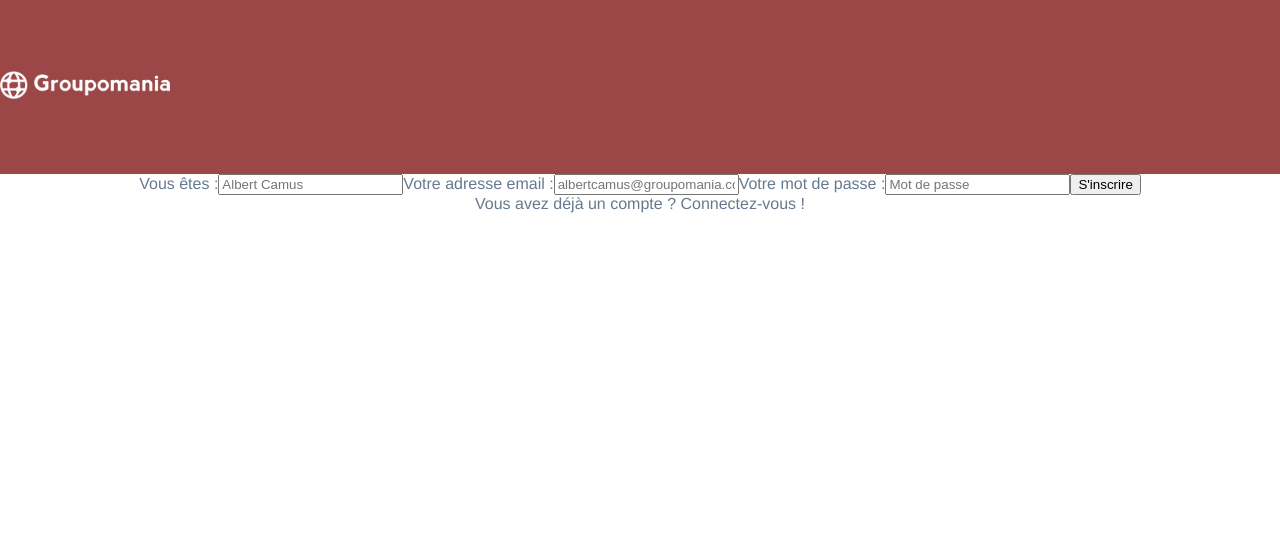
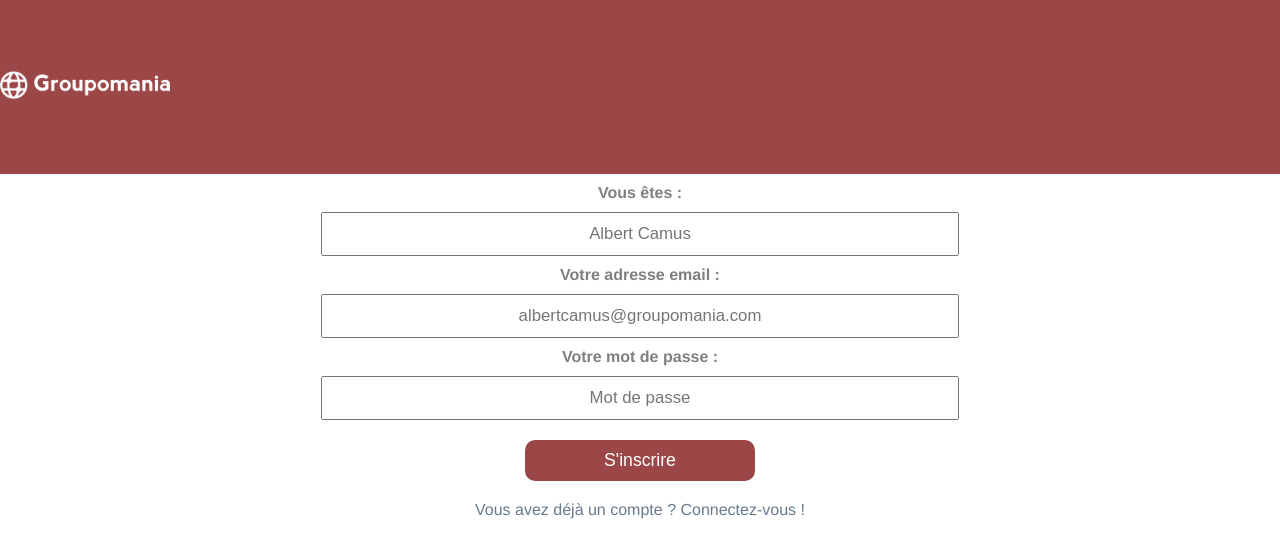
Before and after one commit to Elena-Lou/_7_28062021, a Vue app in the folder frontend/: page /signup in a window 1280 px wide. Shown: the top 558 px of the page. Built offline with nearby package versions, Linux system fonts and the light colour scheme.

Commit message:
style page accueil, login, signup

```diff
--- a/frontend/src/views/Home.vue
+++ b/frontend/src/views/Home.vue
@@ -39,10 +39,10 @@ export default {
   display: flex;
   flex-direction: column;
   justify-content: space-between;
+  font-size: 1.5em;
 
   @media all and (min-width: 768px) {
     flex-direction: row;
-
   }
 }
 </style>
--- a/frontend/src/views/Login.vue
+++ b/frontend/src/views/Login.vue
@@ -11,13 +11,13 @@
             <label class="login__form__label" for="password">Votre mot de passe :</label>
             <input class="login__form__input" name="password" v-model="password" id="password" type="text" placeholder="Mot de passe" required/>
 
-            <button id="btn__login" @click.prevent="login()" type="submit">Se connecter</button>
+            <button class="btn__login" @click.prevent="login()" type="submit">Se connecter</button>
 
         </form>
 
             <div class="signup__link">
                 <p>Vous n'avez pas encore de compte ?
-                  <router-link to="/signup" id="signup" title="Créer un compte">S'inscrire</router-link>
+                  <router-link to="/signup" id="signup" title="Créer un compte">Inscrivez-vous !</router-link>
                 </p>
             </div>
     </div>
@@ -61,14 +61,18 @@ export default {
 <style lang="scss" scoped>
 
   .login__form {
-    width: 70%;
+    width: 100%;
     margin: auto;
     display: flex;
     flex-direction: column;
+    @media all and (min-width: 768px) {
+      width: 60%
+    }
 
     &__label {
       color: rgba(0, 0, 0, .5);
       margin: 10px;
+      font-weight: bold;
     }
 
     &__input {
@@ -76,37 +80,27 @@ export default {
       padding: 10px;
       margin-bottom: 15px;
       text-align: center;
+      width: 80%;
+      margin: auto;
     }
   }
 
 
-    #login-btn{
+  .btn__login {
+      width: 30%;
+      margin: 20px auto;
       padding: 10px;
       font-size: 1.1rem;
       color: white;
-        background-color: rgb(43, 42, 42);
+      background-color: #9b4747;
       border: none;
       border-radius: 10px;
-        transition-duration: 0.2s;
+      transition-duration: 0.25s;
       cursor: pointer;
+
+      &:hover {
+        transform: scale(1.05);
       }
-    #login-btn:hover{
-        transform: scale(1.025);
-    }
-
-    label{
-        font-size: 0.8rem;
-        font-weight: bold;
-        color: rgb(109, 109, 109);
-        text-align: left;
-        border: 0;
-        clip: rect(0 0 0 0);
-        height: 1px;
-        margin: -1px;
-        overflow: hidden;
-        padding: 0;
-        position: absolute;
-        width: 1px;
   }
 
 </style>
--- a/frontend/src/views/Signup.vue
+++ b/frontend/src/views/Signup.vue
@@ -3,16 +3,16 @@
 
         <form class="signup__form">
 
-            <label for="name">Vous êtes :</label>
-            <input v-model.trim="name" id="name" type="text" placeholder="Albert Camus" required/>
+            <label class="signup__form__label" for="name">Vous êtes :</label>
+            <input class="signup__form__input" v-model.trim="name" id="name" type="text" placeholder="Albert Camus" required/>
 
-            <label for="email">Votre adresse email :</label>
-            <input name="email" v-model.trim="email" id="email" type="email" placeholder="albertcamus@groupomania.com" required/>
+            <label class="signup__form__label" for="email">Votre adresse email :</label>
+            <input class="signup__form__input" name="email" v-model.trim="email" id="email" type="email" placeholder="albertcamus@groupomania.com" required/>
 
-            <label for="password">Votre mot de passe :</label>
-            <input name="password" v-model="password" id="password" type="text" placeholder="Mot de passe" required/>
+            <label class="signup__form__label" for="password">Votre mot de passe :</label>
+            <input class="signup__form__input" name="password" v-model="password" id="password" type="text" placeholder="Mot de passe" required/>
 
-            <button id="btn__signup" type="submit" @click.prevent="signup()">S'inscrire</button>
+            <button class="btn__signup" type="submit" @click.prevent="signup()">S'inscrire</button>
 
             <div class="btn-signup-page">
             <router-link to="/login" class="connexion btn btn-secondary mx-5" title="Se connecter">Vous avez déjà un compte ? Connectez-vous !</router-link>
@@ -62,3 +62,50 @@ export default {
 }
 
 </script>
+
+<style lang="scss" scoped>
+
+  .signup__form {
+    width: 100%;
+    margin: auto;
+    display: flex;
+    flex-direction: column;
+    @media all and (min-width: 768px) {
+      width: 60%
+    }
+
+    &__label {
+      color: rgba(0, 0, 0, .5);
+      margin: 10px;
+      font-weight: bold;
+    }
+
+    &__input {
+      font-size: 1.05rem;
+      padding: 10px;
+      margin-bottom: 15px;
+      text-align: center;
+      width: 80%;
+      margin: auto;
+    }
+  }
+
+
+  .btn__signup {
+      width: 30%;
+      margin: 20px auto;
+      padding: 10px;
+      font-size: 1.1rem;
+      color: white;
+      background-color: #9b4747;
+      border: none;
+      border-radius: 10px;
+      transition-duration: 0.25s;
+      cursor: pointer;
+
+      &:hover {
+        transform: scale(1.05);
+      }
+  }
+
+</style>
```
Lines whose indentation alone changed are shown as unchanged.
